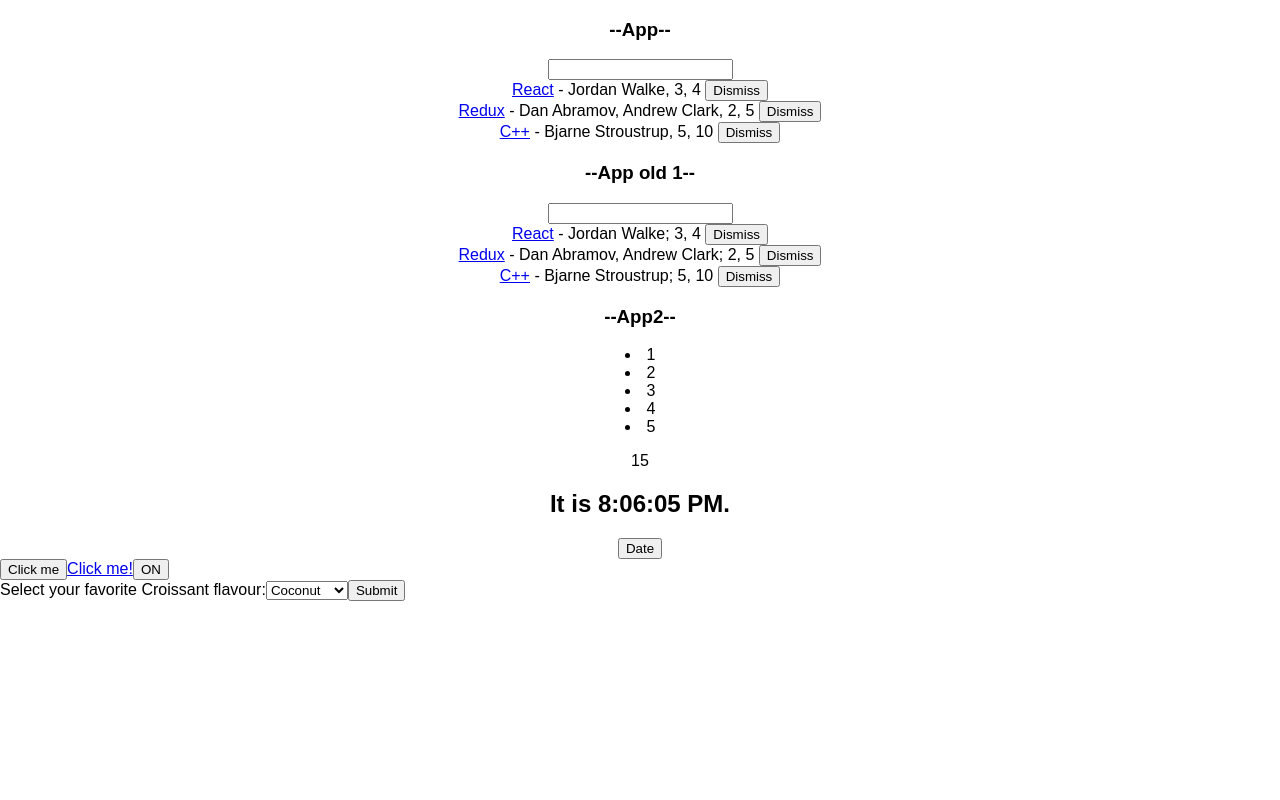
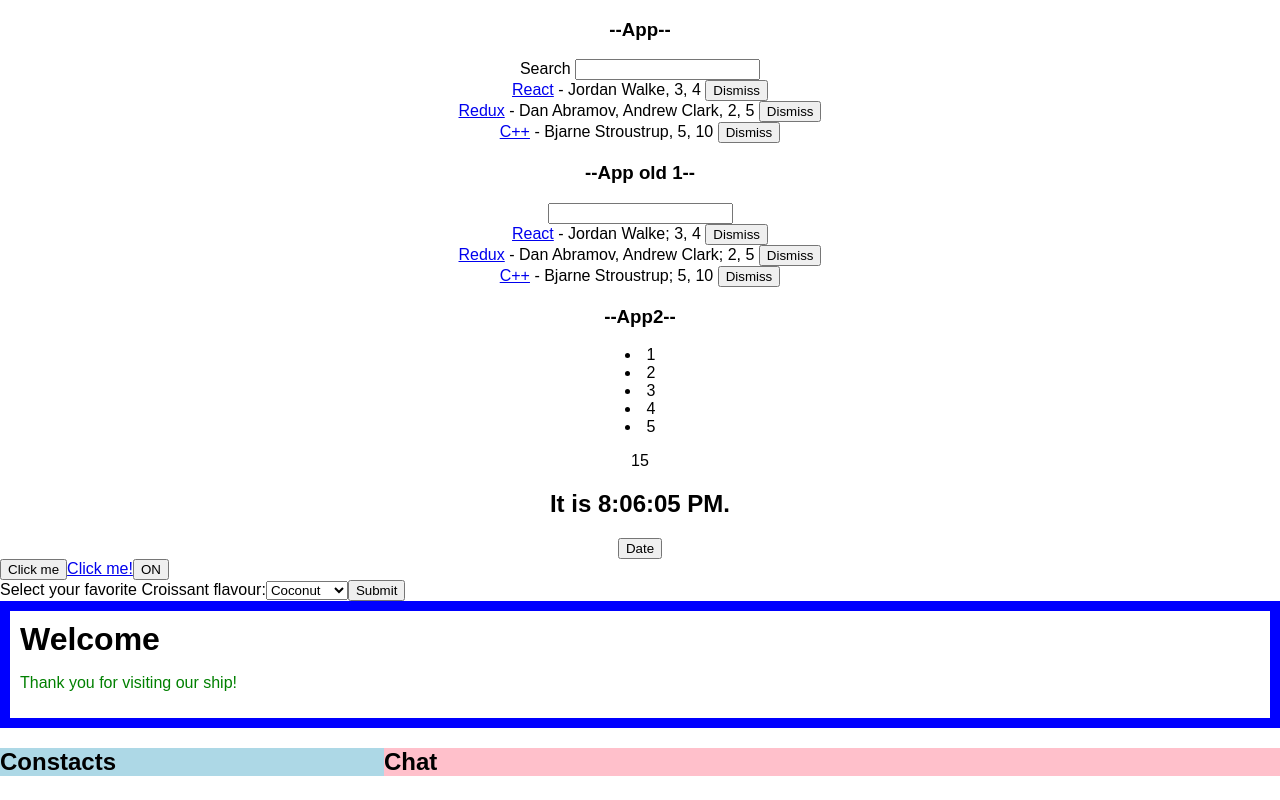
Before and after one commit to CoderKlemen/react, a React (Create React App) app in the folder hackernews/: page / in a window 1280 px wide. Built offline with nearby package versions, Linux system fonts and the light colour scheme.

Commit message:
composable components; using "props.children"; multiple children

```diff
--- a/hackernews/src/App.js
+++ b/hackernews/src/App.js
@@ -66,7 +66,9 @@ class App extends Component {
         <Search
           value={searchTerm}
           onChange={this.onSearchChange}
-        />
+        >
+          Search
+        </Search>
         <Table
           list={list}
           pattern={searchTerm}
@@ -79,11 +81,11 @@ class App extends Component {
 
 class Search extends Component {
   render() {
-    const {value, onChange} = this.props;
+    const {value, onChange, children} = this.props;
 
     return (
       <form>
-        <input
+        {children} <input
           type="text"
           value={value}
           onChange={onChange}
--- /dev/null
+++ b/hackernews/src/Composition.css
@@ -0,0 +1,17 @@
+.FancyBorder {
+    padding: 10px 10px;
+    border: 10px solid;
+  }
+
+  .FancyBorder-blue {
+    border-color: blue;
+  }
+
+  .Dialog-title {
+    margin: 0;
+  }
+
+  .Dialog-message {
+      font-weight: 200;
+      color: green;
+  }
--- /dev/null
+++ b/hackernews/src/Composition.js
@@ -0,0 +1,101 @@
+import React, { Component } from "react";
+import "./App.css";
+import "./Composition.css"
+import "./SplitPane.css"
+
+class Composition extends Component {
+    constructor(props) {
+        super(props)
+
+        this.FancyBorder = this.FancyBorder.bind(this);
+        this.Dialog = this.Dialog.bind(this);
+        this.SplitPane = this.SplitPane.bind(this);
+        this.WelcomeDialog = this.WelcomeDialog.bind(this);
+    }
+
+    // anything inside JSX tag <FancyBorder> will be passed to this component as props.children!!!!
+    FancyBorder(props) {
+        return (
+            <div className={`FancyBorder FancyBorder-${props.color}`}>
+                {props.children}
+            </div>
+        );
+    }
+
+    // you can use your names instead of "children", if you need more placeholders
+    SplitPane(props) {
+        return (
+            <div className="SplitPane">
+                <div className="SplitPane-left">
+                    {props.left}
+                </div>
+                <div className="SplitPane-right">
+                    {props.right}
+                </div>
+            </div>
+        );
+    }
+
+    Dialog(props) {
+        return(
+            <this.FancyBorder color="blue">
+                <h1 className="Dialog-title">
+                    {props.title}
+                </h1>
+                <p className="Dialog-message">
+                    {props.message}
+                </p>
+            </this.FancyBorder>
+        );
+    }
+
+    WelcomeDialog() {
+        return(
+            <this.Dialog
+                title="Welcome"
+                message="Thank you for visiting our ship!"
+            />
+        );
+    }
+
+    render() {
+        return (
+            // anything inside this tags will be passed as props.children -> "Welcome" in this case !!
+
+            // we have two identifiers defined in SplitPane in place of "children"
+            <div>
+                <this.WelcomeDialog/>
+
+                <this.SplitPane
+                    left={ <Contacts />
+                    }
+                    right={ <Chat />
+                    } />
+            </div>
+        );
+    }
+}
+
+class Contacts extends Component {
+    render() {
+        return (
+            <div className="Contacts">
+                <h2>Constacts</h2>
+            </div>
+        );
+    }
+}
+
+class Chat extends Component {
+    render() {
+        return (
+            <div className="Chat">
+                <h2>Chat</h2>
+            </div>
+        );
+    }
+}
+
+
+
+export default Composition;
--- /dev/null
+++ b/hackernews/src/SplitPane.css
@@ -0,0 +1,28 @@
+.SplitPane {
+    width: 100%;
+    height: 100%;
+  }
+
+  .SplitPane-left {
+    float: left;
+    width: 30%;
+    height: 100%;
+  }
+
+  .SplitPane-right {
+    float: left;
+    width: 70%;
+    height: 100%;
+  }
+
+  .Contacts {
+    width: 100%;
+    height: 100%;
+    background: lightblue;
+  }
+
+  .Chat {
+    width: 100%;
+    height: 100%;
+    background: pink;
+  }
--- a/hackernews/src/index.js
+++ b/hackernews/src/index.js
@@ -9,6 +9,7 @@ import Toggle from './Toggle'
 import NameForm from './Form'
 import registerServiceWorker from './registerServiceWorker';
 import AppOld1 from './App_oldVersion1';
+import Composition from './Composition';
 
 ReactDOM.render((
                 <div>
@@ -19,6 +20,7 @@ ReactDOM.render((
                     <EventHandling />
                     <Toggle />
                     <NameForm />
+                    <Composition />
                 </div>
                 )
                 , document.getElementById('root'));
```
